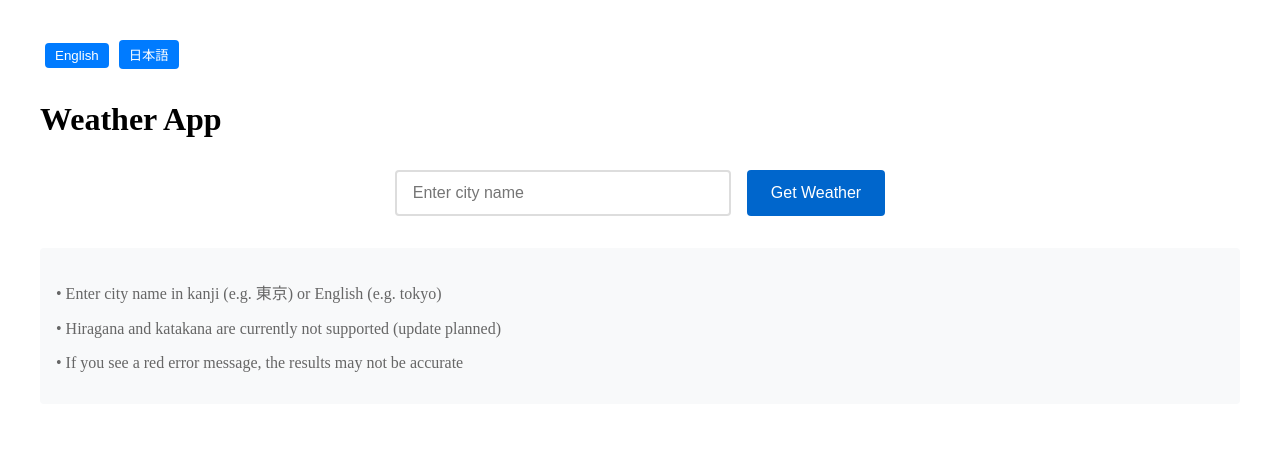
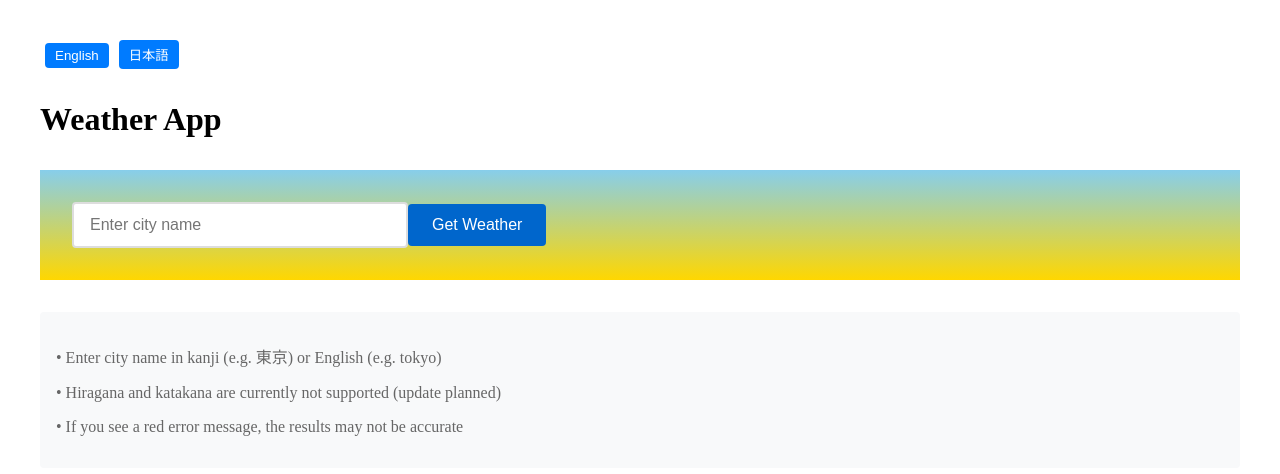
Before and after one commit to PheasantDevil/weather-app, a Nuxt app: page / in a window 1280 px wide. Shown: the top 474 px of the page. Built offline with nearby package versions, Linux system fonts and the light colour scheme.

Commit message:
feat: ページ全体の背景に天候に応じたスタイルを適用

```diff
--- a/pages/index.vue
+++ b/pages/index.vue
@@ -4,7 +4,7 @@
     <h1>{{ $t('weatherApp') }}</h1>
 
     <form @submit.prevent="getWeather" class="search-form">
-      <div class="input-group">
+      <div :class="['weather-app', backgroundClass]">
         <input
           v-model="city"
           :placeholder="$t('enterCity')"
@@ -28,7 +28,11 @@
       <p>{{ $t(`errors.${error.code}`, { message: error.message }) }}</p>
     </div>
 
-    <WeatherDisplay :weather="weather" :forecast="forecast?.list" v-if="weather && forecast" />
+    <WeatherDisplay
+      :weather="weather"
+      :forecast="forecast?.list"
+      v-if="weather && forecast"
+    />
     <ForecastDisplay
       :grouped-forecast="groupedForecast"
       v-if="groupedForecast"
@@ -42,8 +46,22 @@
 
   const city = ref('');
   const showGuidelines = ref(true);
-  const { weather, forecast, groupedForecast, error, isLoading, fetchWeatherData } =
-    useWeather();
+  const {
+    weather,
+    forecast,
+    groupedForecast,
+    error,
+    isLoading,
+    fetchWeatherData,
+  } = useWeather();
+  const backgroundClass = ref('');
+
+  onMounted(() => {
+    const weatherConditions = ['sunny', 'rainy', 'cloudy'];
+    const randomCondition =
+      weatherConditions[Math.floor(Math.random() * weatherConditions.length)];
+    backgroundClass.value = `${randomCondition}-background`;
+  });
 
   const getWeather = async () => {
     if (!city.value.trim()) return;
@@ -70,12 +88,6 @@
 
   .search-form {
     margin: 2rem 0;
-  }
-
-  .input-group {
-    display: flex;
-    gap: 1rem;
-    justify-content: center;
   }
 
   .city-input {
@@ -122,4 +134,59 @@
     border-radius: 4px;
     color: #c00;
   }
+
+  .sunny-background {
+    background: linear-gradient(to bottom, #87ceeb, #ffd700);
+    animation: sunnyEffect 15s linear infinite;
+  }
+
+  .rainy-background {
+    background: #3f3f3f;
+    overflow: hidden;
+  }
+
+  .rainy-background::before {
+    content: '';
+    position: absolute;
+    top: 0;
+    left: 0;
+    width: 100%;
+    height: 100%;
+    background-image: url('/path/to/rain-drop.png');
+    background-size: contain;
+    opacity: 0.2;
+    animation: rainEffect 1s linear infinite;
+  }
+
+  .cloudy-background {
+    background: linear-gradient(to bottom, #d3d3d3, #a9a9a9);
+    animation: cloudyEffect 20s linear infinite;
+  }
+
+  @keyframes sunnyEffect {
+    0% {
+      background-position: 0 0;
+    }
+    100% {
+      background-position: 100% 100%;
+    }
+  }
+
+  @keyframes rainEffect {
+    0% {
+      transform: translateY(-100%);
+    }
+    100% {
+      transform: translateY(100%);
+    }
+  }
+
+  @keyframes cloudyEffect {
+    0% {
+      opacity: 0.8;
+    }
+    100% {
+      opacity: 1;
+    }
+  }
 </style>
```
